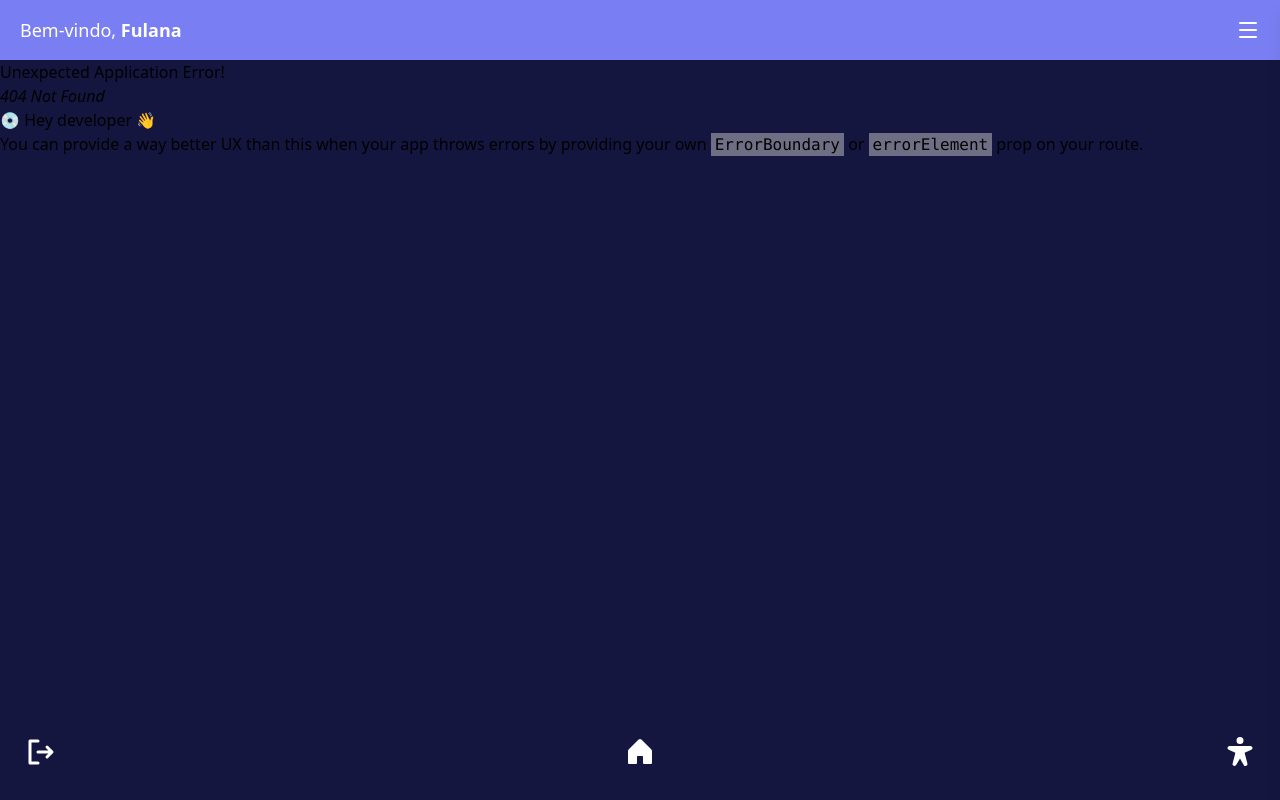
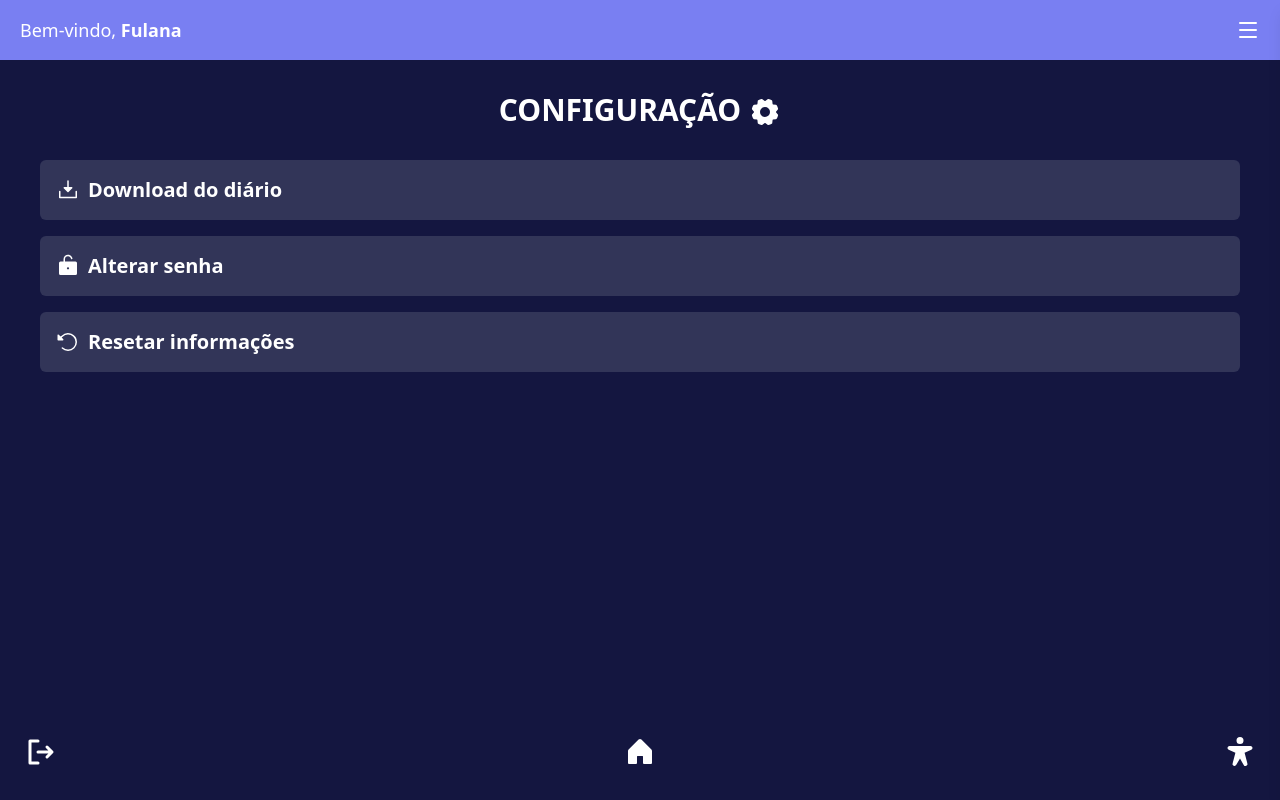
Before and after one commit to JarJv/agenda-do-aluno, a React (Vite) app: page /configuracoes in a window 1280 px wide. Before the commit this address had no page. Built offline with nearby package versions, Linux system fonts and the light colour scheme.

Commit message:
Add: Construção de tela de configurações

```diff
--- a/src/assets/style.css
+++ b/src/assets/style.css
@@ -5,4 +5,5 @@
     --c2:#797FF2;
     --c3:#46498C;
     --c4:#323558;
+    --c5:#05061B;
 }
--- /dev/null
+++ b/src/components/SettingButton.tsx
@@ -0,0 +1,30 @@
+import type React from 'react'
+import '../assets/style.css'
+
+type ButtonProps = {
+    children: React.ReactNode
+}
+
+export default function SettingButton({children}:ButtonProps){
+    return(
+        <section className='flex w-full flex-wrap gap-y-4'>
+                        <div className='
+                        w-full
+                        bg-(--c4)
+                        p-4
+                        rounded-md
+                        flex
+                        items-center
+                        text-xl
+                        gap-x-2
+                        text-white
+                        font-bold
+                        transition
+                        duration-200
+                        active:scale-102
+                        active:bg-(--c5)'>
+                            {children}
+                        </div>
+                    </section>
+    )
+}
--- a/src/main.tsx
+++ b/src/main.tsx
@@ -5,6 +5,7 @@ import './assets/style.css';
 import Menu from './pages/Menu.tsx'
 import Calendario from './pages/Calendario.tsx'
 import Notas from './pages/Notas.tsx'
+import Configuracoes from './pages/Configuracoes.tsx'
 import NavTop from './components/NavTop.tsx'
 import NavBottom from './components/NavBottom.tsx'
 
@@ -20,6 +21,10 @@ let router = createBrowserRouter([
   {
     path: "/notas",
     element: <Notas />
+  },
+  {
+    path: "/configuracoes",
+    element: <Configuracoes />
   }
 ]);
 
--- a/src/pages/Configuracoes.tsx
+++ b/src/pages/Configuracoes.tsx
@@ -1 +1,28 @@
 import '../assets/style.css'
+import {Gear, DownloadSimple, LockOpen, ArrowCounterClockwise} from '@phosphor-icons/react';
+import SettingButton from '../components/SettingButton.tsx'
+
+export default function Configuracoes(){
+    return(
+        <main className='px-10 py-8 flex flex-col gap-y-8'>
+            <section className='flex text-white gap-x-2 font-extrabold items-end justify-center'>
+                <h1 className='text-3xl'>CONFIGURAÇÃO</h1>
+                <Gear size={32} weight='fill'/>
+            </section>
+            <section className='flex w-full flex-wrap gap-y-4'>
+                <SettingButton>
+                    <DownloadSimple size={24} weight='fill'/>
+                    Download do diário
+                </SettingButton>
+                <SettingButton>
+                    <LockOpen size={24} weight='fill'/>
+                    Alterar senha
+                </SettingButton>
+                <SettingButton>
+                    <ArrowCounterClockwise size={24} weight='fill'/>
+                    Resetar informações
+                </SettingButton>
+            </section>
+        </main>
+    )
+}
--- a/src/pages/Notas.tsx
+++ b/src/pages/Notas.tsx
@@ -33,7 +33,7 @@ export default function Notas(){
 
     return(
         <main className='px-10 py-8 flex flex-col gap-y-8'>
-            <section className='flex text-white gap-x-2 font-extrabold items-end'>
+            <section className='flex text-white gap-x-2 font-extrabold items-end justify-center'>
                 <h1 className='text-3xl'>NOTAS</h1>
                 <SquarePenIcon size={32}/>
             </section>
```
Also changed, not shown: src/components/BlueFilledButton.tsx (line endings or trailing spaces).
